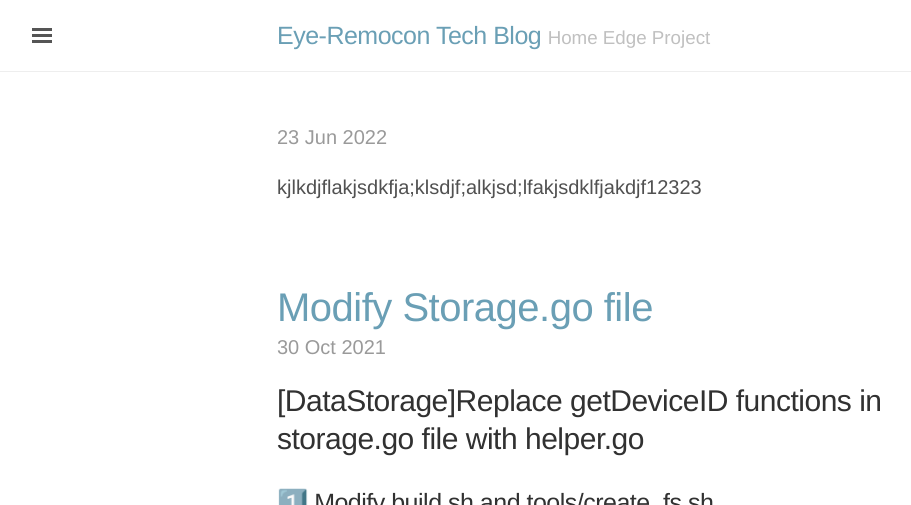
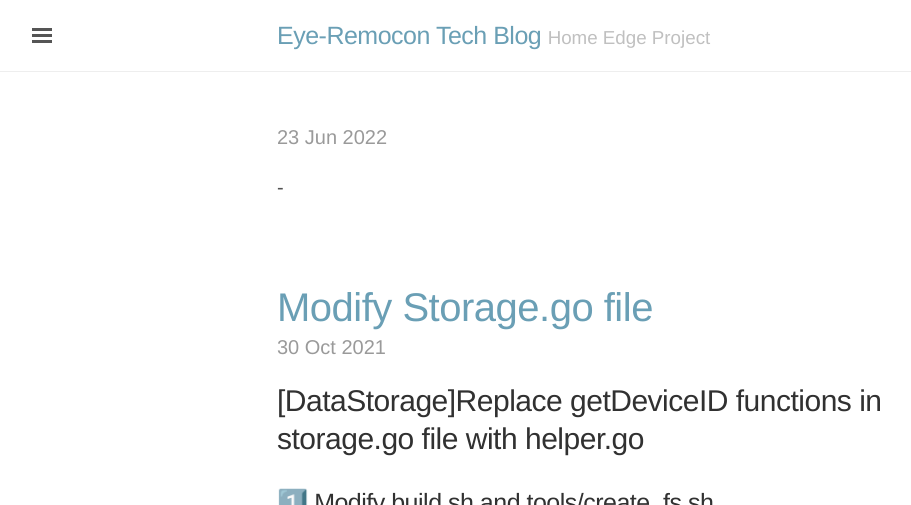
Before and after one commit to Eye-Remocon/Eye-Remocon.github.io, a Jekyll site: the page built from index.html, in a window 1280 px wide and 900 px high, cut to the strip 0-505 px from the top of the window. Shown: the whole strip, without its empty margins (3-914 px from the left). Built offline with Jekyll 4.4.1, drawn with Linux system fonts in a browser that asks for light colours; some web fonts are replaced; the list of posts is cut into pages by our own code.

Commit message:
Update 2019-01-01-container-README2.md

```diff
--- a/_posts/2019-01-01-container-README2.md
+++ b/_posts/2019-01-01-container-README2.md
@@ -5,4 +5,4 @@ categories : Container
 
 ---
 
-kjlkdjflakjsdkfja;klsdjf;alkjsd;lfakjsdklfjakdjf12323
+-
```
